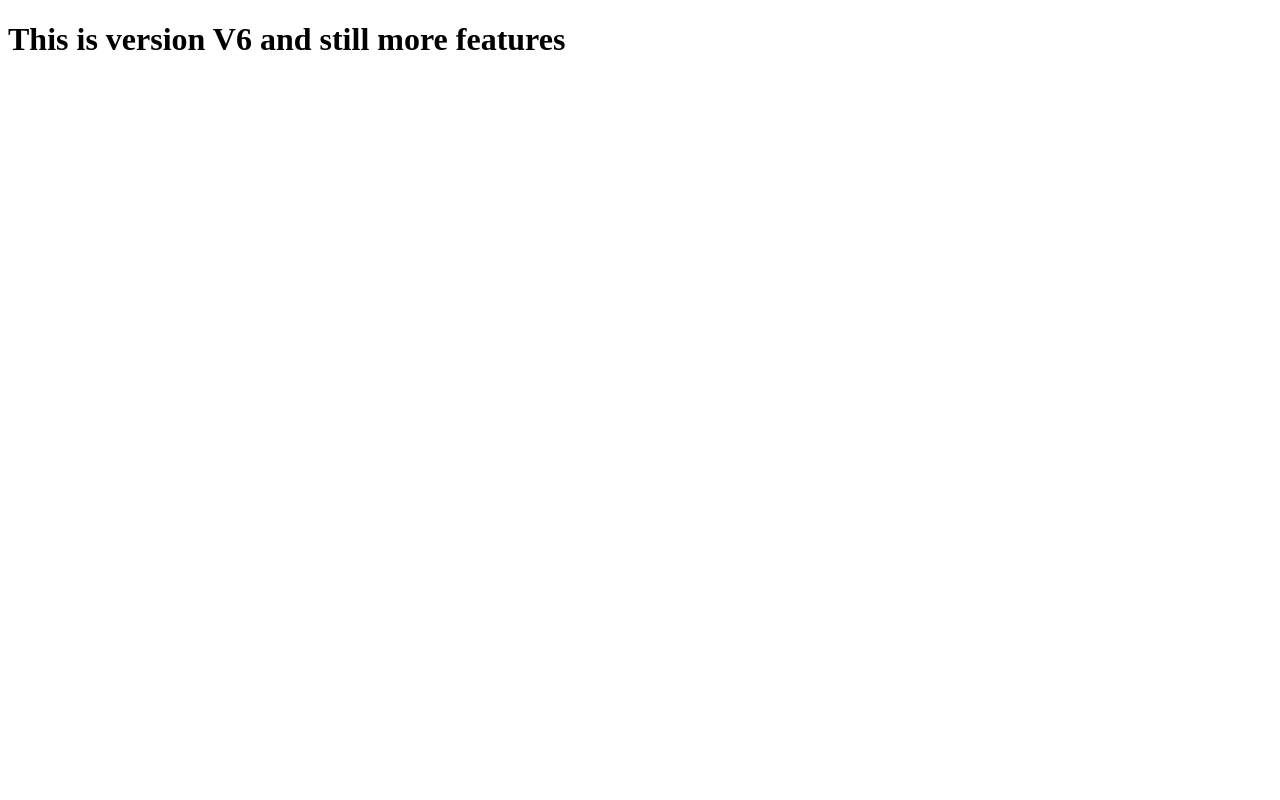
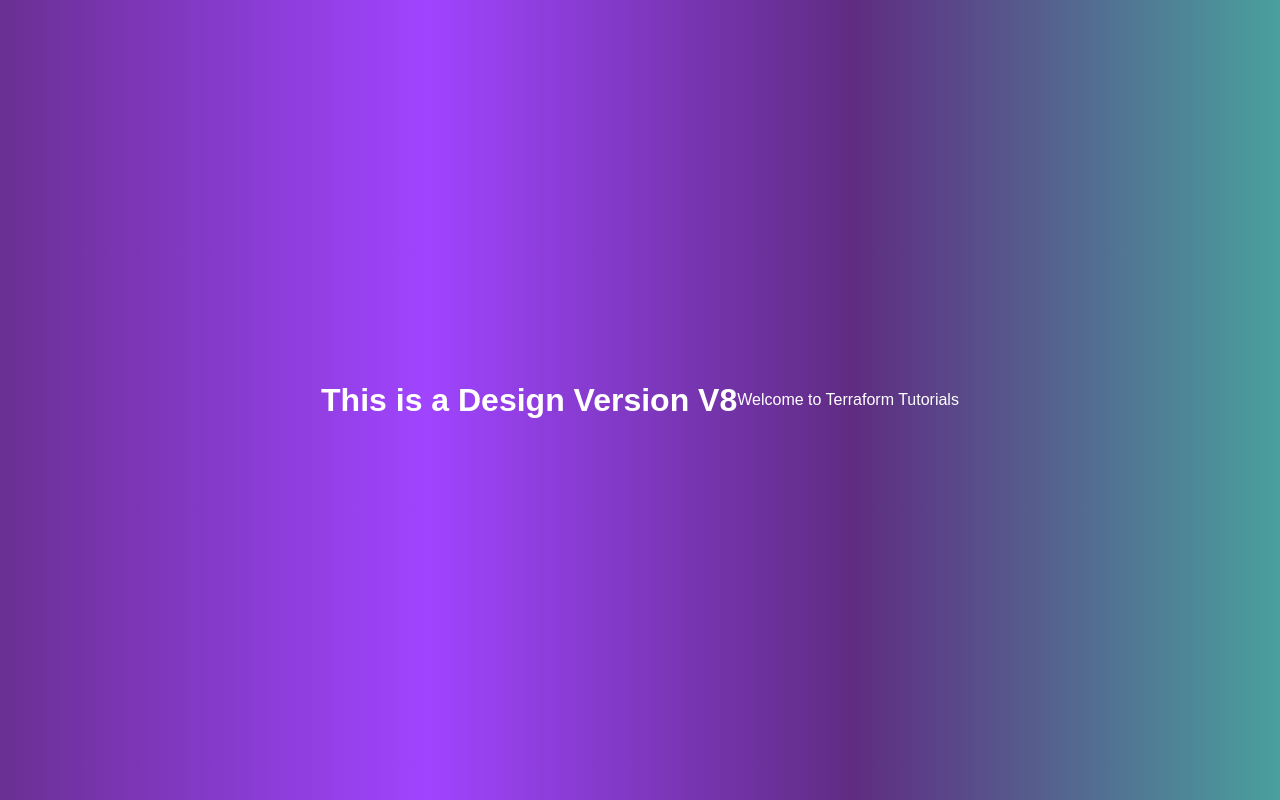
Before and after one commit to anku274/example, a plain HTML site: page index.html in a window 1280 px wide. Drawn offline with Linux system fonts and the light colour scheme.

Commit message:
Added design

```diff
--- a/index.html
+++ b/index.html
@@ -1,11 +1,17 @@
 <!DOCTYPE html>
 <html lang="en">
+
 <head>
     <meta charset="UTF-8">
+    <meta http-equiv="X-UA-Compatible" content="IE=edge">
     <meta name="viewport" content="width=device-width, initial-scale=1.0">
+    <link rel="stylesheet" href="styles.css">
     <title>Document</title>
 </head>
+
 <body>
-    <h1> This is version V6 and still more features  </h1>
+    <h1>This is a Design Version V8</h1>
+    <p>Welcome to Terraform Tutorials</p>
 </body>
+
 </html>
--- /dev/null
+++ b/styles.css
@@ -0,0 +1,28 @@
+/* styles.css */
+body {
+    /* Set a gradient background from purple to teal */
+    background: linear-gradient(to right, #6a3093, #a044ff, #5f2c82, #49a09d);
+    font-family: Arial, sans-serif;
+    /* Sets a clean, modern font for the body text */
+    color: white;
+    /* Sets the text color to white for better contrast */
+    margin: 0;
+    /* Removes default margin */
+    padding: 0;
+    /* Removes default padding */
+    display: flex;
+    /* Enables flexbox layout */
+    justify-content: center;
+    /* Centers content horizontally */
+    align-items: center;
+    /* Centers content vertically */
+    height: 100vh;
+    /* Makes the body take the full height of the viewport */
+}
+
+h1 {
+    font-size: 2em;
+    /* Sets the size of the header text */
+    text-align: center;
+    /* Centers the header text */
+}
```
